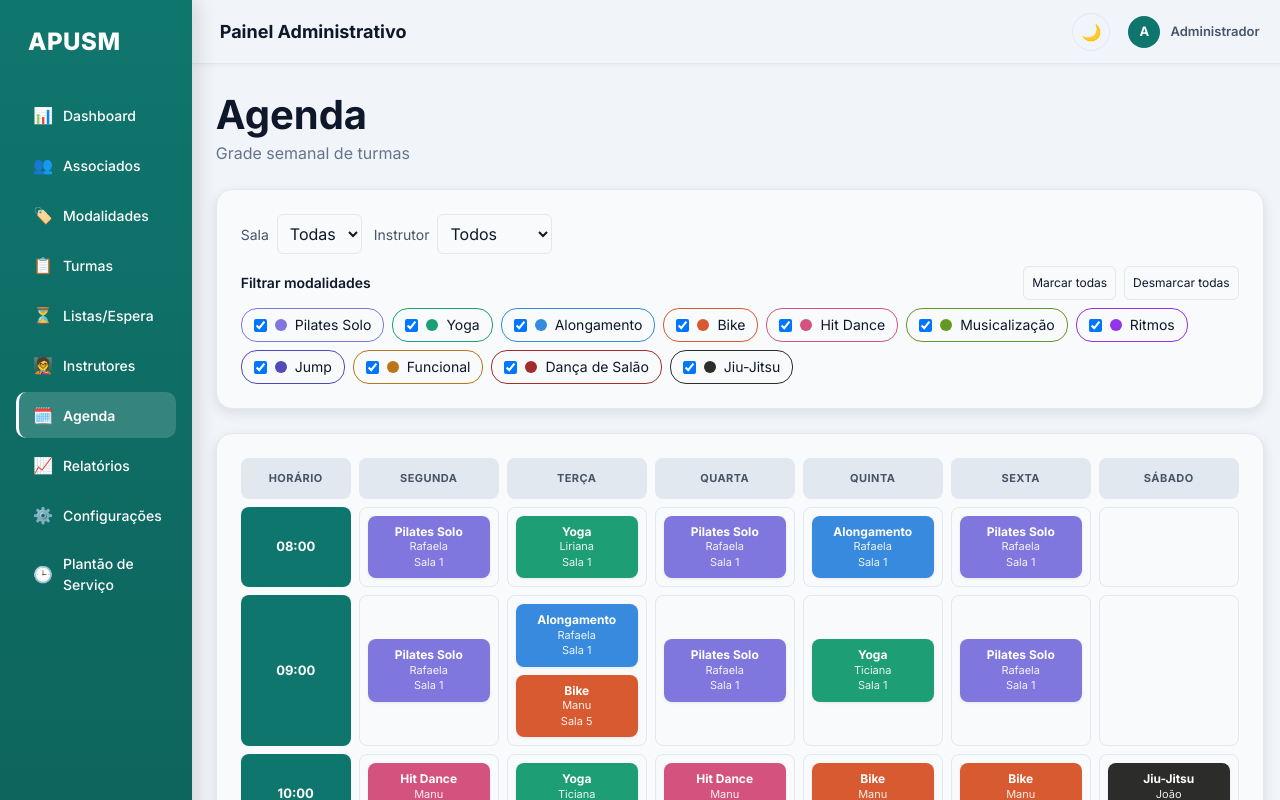
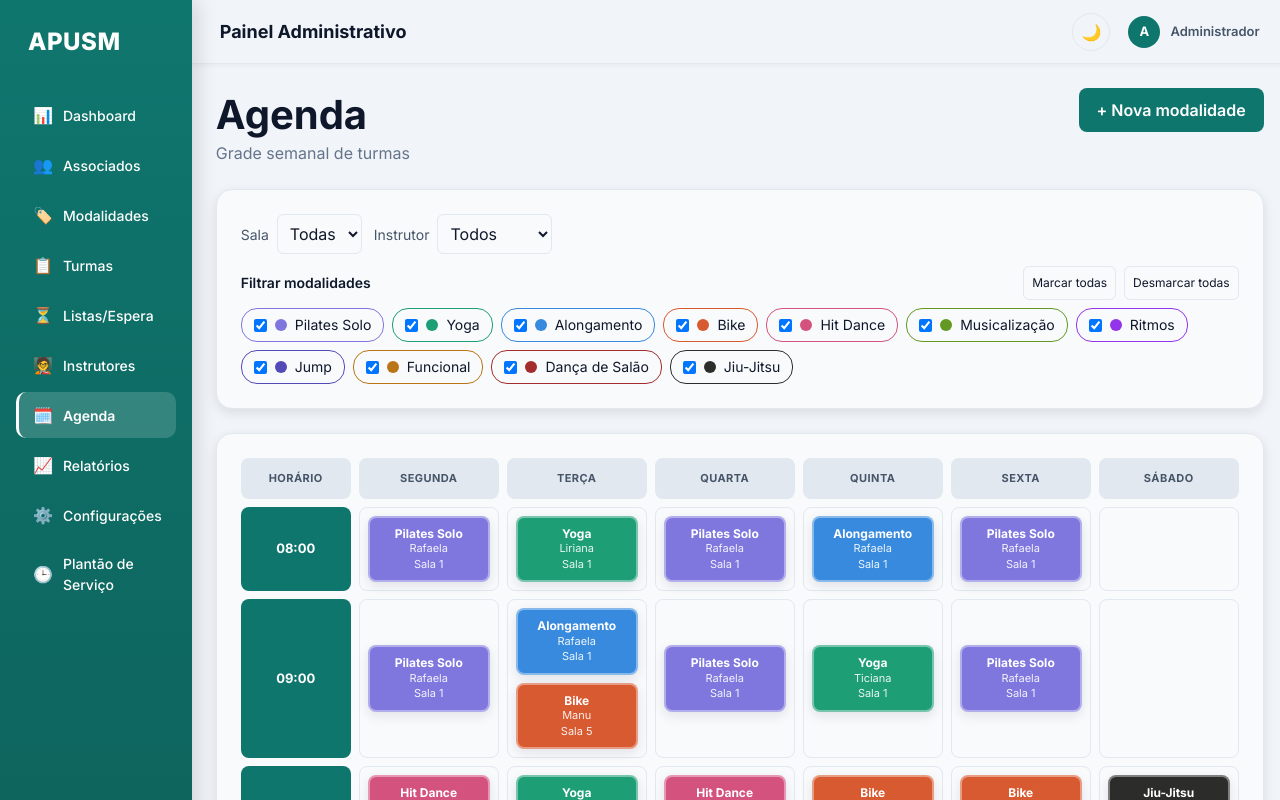
Before and after one commit to BrenoFranzin/apusm, a React (Vite) app: page /agenda in a window 1280 px wide. Shown: the top 800 px of the page. Built offline with nearby package versions, Linux system fonts and the light colour scheme.

Commit message:
auto-commit

```diff
--- a/src/modules/agenda/pages/AgendaPage.tsx
+++ b/src/modules/agenda/pages/AgendaPage.tsx
@@ -1,4 +1,5 @@
 import { useMemo, useState } from "react";
+import { useNavigate } from "react-router-dom";
 import type { CSSProperties } from "react";
 import { useTurmas } from "@/modules/turmas/hooks/useTurmas";
 import { useModalidades } from "@/modules/modalidades/hooks/useModalidades";
@@ -32,6 +33,7 @@ const inputStyle: CSSProperties = {
 };
 
 export default function AgendaPage() {
+  const navigate = useNavigate();
   const { turmas } = useTurmas();
   const { modalidades } = useModalidades();
   const { instrutores } = useInstrutores();
@@ -90,9 +92,17 @@ export default function AgendaPage() {
 
   return (
     <div className="space-y-6">
-      <div>
-        <h1 className="text-2xl font-bold" style={{ color: "var(--page-heading)" }}>Agenda</h1>
-        <p style={{ color: "var(--page-subheading)" }}>Grade semanal de turmas</p>
+      <div style={{ display: "flex", justifyContent: "space-between", alignItems: "flex-start" }}>
+        <div>
+          <h1 className="text-2xl font-bold" style={{ color: "var(--page-heading)" }}>Agenda</h1>
+          <p style={{ color: "var(--page-subheading)" }}>Grade semanal de turmas</p>
+        </div>
+        <button
+          onClick={() => navigate("/modalidades")}
+          style={{ background: "var(--color-primary)", color: "#fff", padding: "10px 18px", borderRadius: 8, border: "none", fontWeight: 600, cursor: "pointer" }}
+        >
+          + Nova modalidade
+        </button>
       </div>
 
       <div className="apusm-card space-y-3">
--- a/src/modules/turmas/pages/TurmasPage.tsx
+++ b/src/modules/turmas/pages/TurmasPage.tsx
@@ -4,7 +4,7 @@
 // + Gerenciamento de Salas unificado com edição
 // ======================================================
 
-import { useState } from "react";
+import { useEffect, useState } from "react";
 
 import { useTurmas } from "../hooks/useTurmas";
 import TurmaForm from "../components/TurmaForm";
--- a/src/styles/themes/apums-theme.css
+++ b/src/styles/themes/apums-theme.css
@@ -279,7 +279,8 @@ AGENDA - GRADE SEMANAL
   border-radius: var(--radius-sm);
   padding: var(--space-2) var(--space-3);
   color: var(--text-white);
-  box-shadow: var(--shadow-sm);
+  box-shadow: var(--shadow-md);
+  border: 2px solid rgba(255, 255, 255, 0.4);
   transition: transform 0.15s ease, box-shadow 0.15s ease;
   cursor: default;
 }
```
